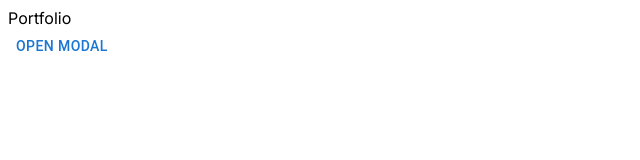
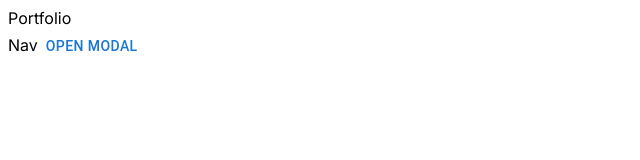
Before and after one commit to DarwynVE/darwyns-portfolio, a Next.js app: page / in a window 1280 px wide. Shown: the top 160 px of the page, without its empty margins (0-640 px from the left). Built offline with nearby package versions, Linux system fonts and the light colour scheme.

Commit message:
Adjusted files to be more organized. (Maybe I don't need any routes we will see.)

```diff
--- a/src/app/page.tsx
+++ b/src/app/page.tsx
@@ -1,25 +1,8 @@
-"use client";
-
 import * as React from "react";
 import HomePage from "@/components/homePage/homePage";
-import Modal from '@mui/material/Modal';
-import ContactInfo from "@/components/contactInfo/contactInfo";
-import Button from '@mui/material/Button';
 
 export default function Home() {
-  const [open, setOpen] = React.useState();
-  const handleOpen = () => setOpen(true);
-  const handleClose = () => setOpen(false);
-
   return (
-    <div>
       <HomePage />
-        <Button onClick={handleOpen}>Open Modal</Button>
-        <Modal
-        open={open}
-        onClose={handleClose}>
-          <ContactInfo />
-        </Modal>
-      </div>
   );
 }
--- a/src/components/homePage/homePage.tsx
+++ b/src/components/homePage/homePage.tsx
@@ -1,9 +1,11 @@
 import { Button } from '@mui/material';
+import NavBars from '../navBars/navBars';
 
 export default function HomePage() {
     return (
         <div>
            Portfolio
+           <NavBars />
         </div>
     )
 }
--- /dev/null
+++ b/src/components/navBars/navBars.tsx
@@ -0,0 +1,22 @@
+"use client";
+import ContactInfo from '../contactInfo/contactInfo';
+import Modal from '@mui/material/Modal';
+import Button from '@mui/material/Button';
+import { useState } from 'react';
+
+export default function NavBars() {
+    const [open, setOpen] = useState();
+    const handleOpen = () => setOpen(true);
+    const handleClose = () => setOpen(false);
+
+    return (
+        <div>Nav
+        <Button onClick={handleOpen}>Open Modal</Button>
+        <Modal
+        open={open}
+        onClose={handleClose}>
+          <ContactInfo />
+        </Modal>
+        </div>
+    )
+}
```
